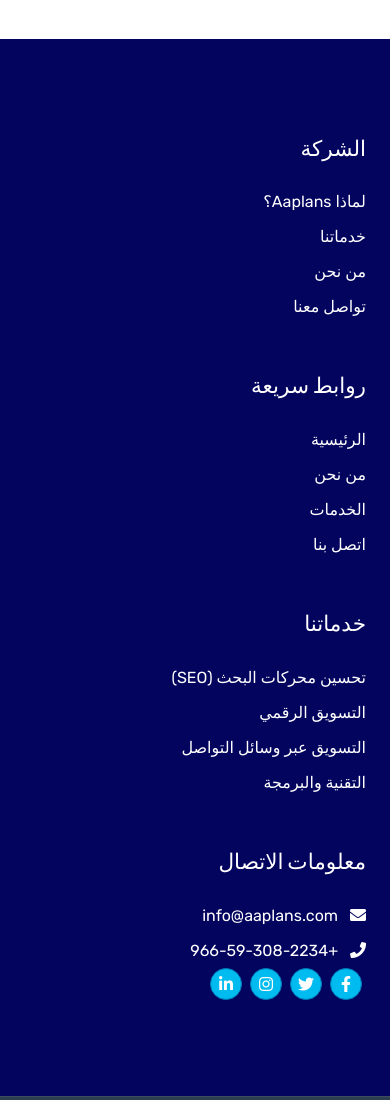
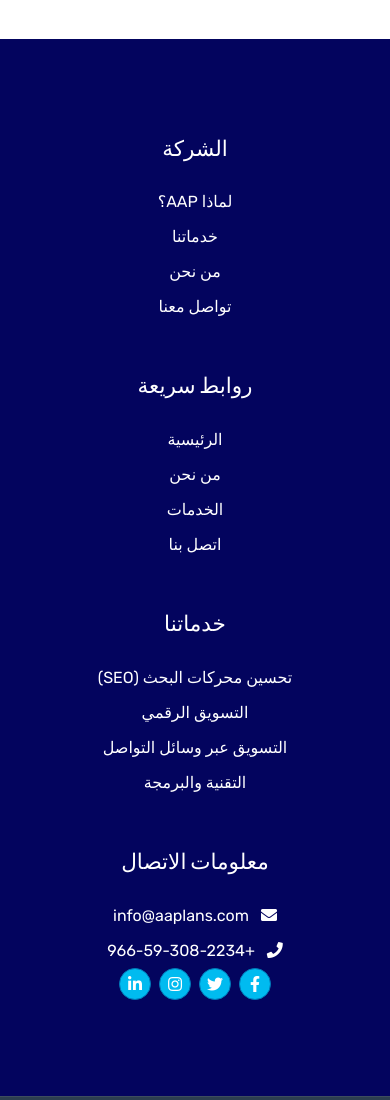
Before and after one commit to khaled-hassan1/aaplans-website, a plain HTML site: page index.html in a window 390 px wide. Shown: the part 10040-11140 px from the top of the page. Drawn offline with nearby package versions, Linux system fonts and the light colour scheme.

Commit message:
Edit Footer To Be Responsive

```diff
--- a/index.html
+++ b/index.html
@@ -456,16 +456,16 @@
         <div class="container py-5">
             <div class="row g-5">
                 <div class="col-md-6 col-lg-6 col-xl-3">
-                    <div class="footer-item d-flex flex-column">
+                    <div class="footer-item d-flex flex-column text-center text-xl-end">
                         <h4 class="mb-4 text-dark-footer">الشركة</h4>
-                        <a href="">لماذا Aaplans؟</a>
+                        <a href="">لماذا AAP؟</a>
                         <a href="">خدماتنا</a>
                         <a href="">من نحن</a>
                         <a href="">تواصل معنا</a>
                     </div>
                 </div>
                 <div class="col-md-6 col-lg-6 col-xl-3">
-                    <div class="footer-item d-flex flex-column">
+                    <div class="footer-item d-flex flex-column text-center text-xl-end">
                         <h4 class="mb-4 text-dark-footer">روابط سريعة</h4>
                         <a href="">الرئيسية</a>
                         <a href="">من نحن</a>
@@ -474,7 +474,7 @@
                     </div>
                 </div>
                 <div class="col-md-6 col-lg-6 col-xl-3">
-                    <div class="footer-item d-flex flex-column">
+                    <div class="footer-item d-flex flex-column text-center text-xl-end">
                         <h4 class="mb-4 text-dark-footer">خدماتنا</h4>
                         <a href="">تحسين محركات البحث (SEO)</a>
                         <a href="">التسويق الرقمي</a>
@@ -483,11 +483,11 @@
                     </div>
                 </div>
                 <div class="col-md-6 col-lg-6 col-xl-3">
-                    <div class="footer-item d-flex flex-column">
+                    <div class="footer-item d-flex flex-column text-center ">
                         <h4 class="mb-4 text-dark-footer">معلومات الاتصال</h4>
                         <a href=""><i class="fas fa-envelope ms-2"></i> info@aaplans.com</a>
                         <a href=""><i class="fas fa-phone ms-2"></i> +966-59-308-2234</a>
-                        <div class="d-flex align-items-center">
+                        <div class="d-flex align-items-center justify-content-center">
                             <a class="btn-square btn btn-primary rounded-circle mx-1" href=""><i
                                     class="fab fa-facebook-f"></i></a>
                             <a class="btn-square btn btn-primary rounded-circle mx-1" href=""><i
```
